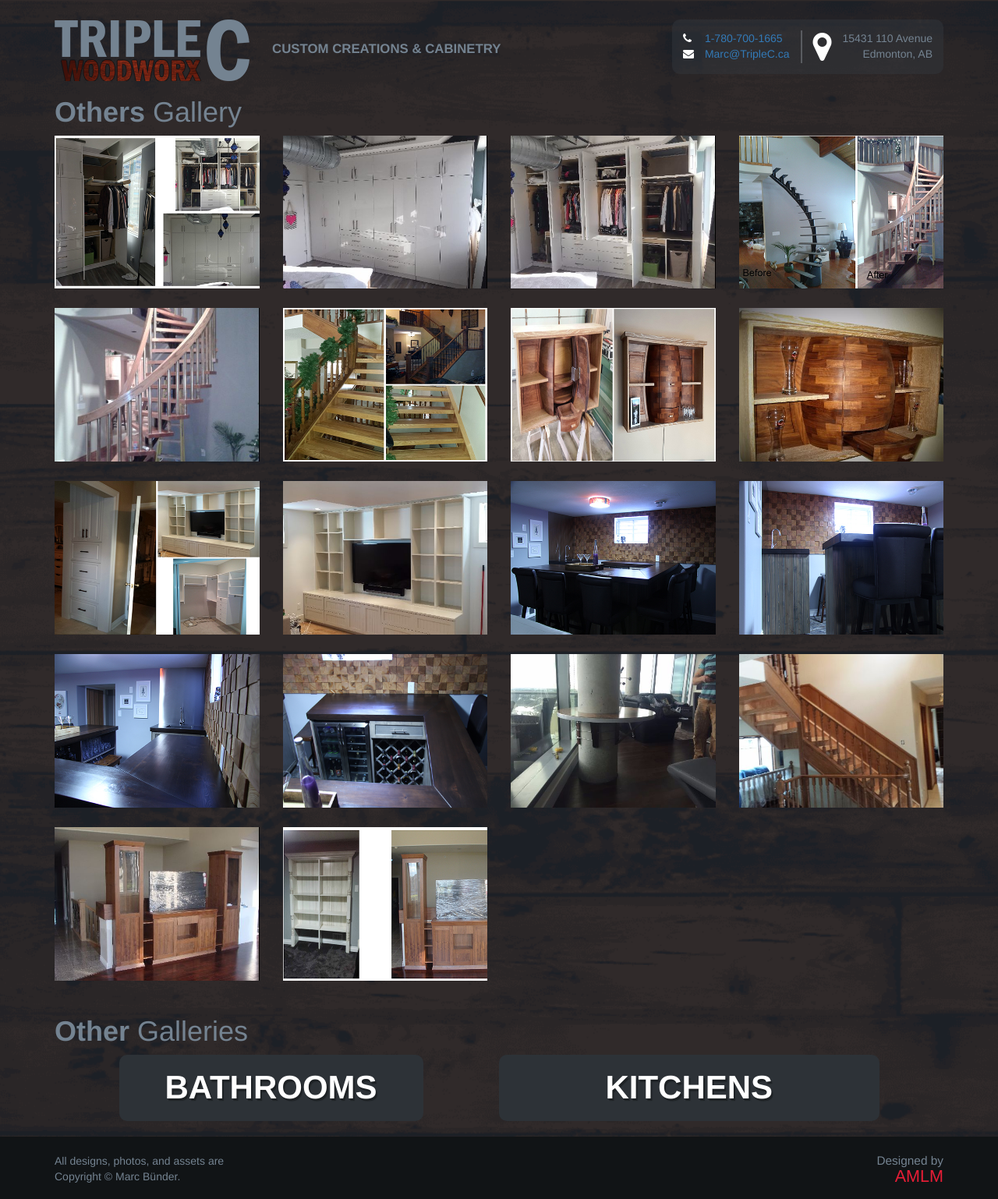
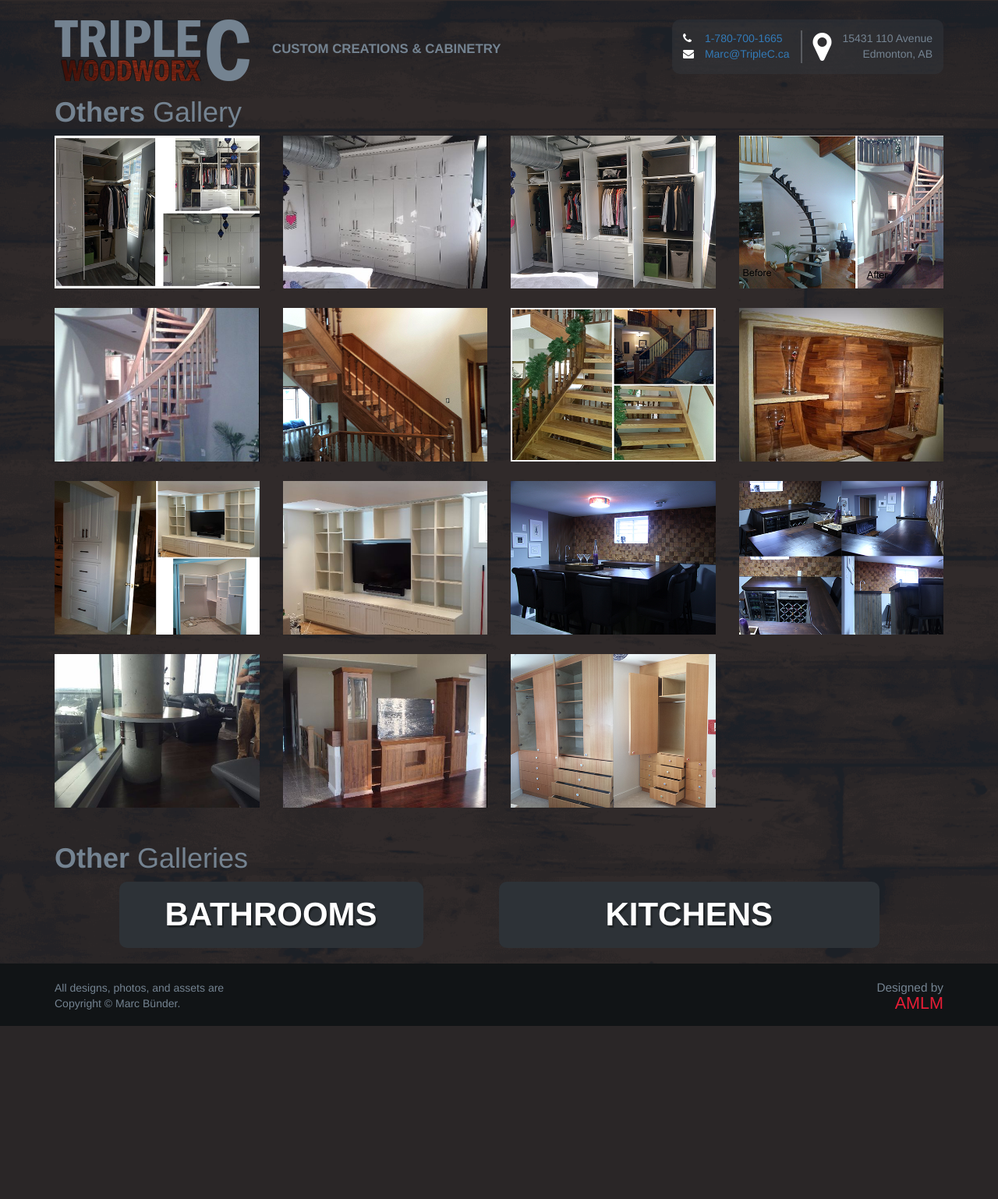
Before and after one commit to LMulvey/triplec-node, a Node server app: page /gallery/others in a window 1280 px wide. Shown: the whole page at 78% size. After the commit the page ends 1316 px from the top, so only its background shows below. Run offline with Node 20, Linux system fonts and the light colour scheme; some libraries are stand-ins or nearby versions.

Commit message:
Cleaned up 'Others' gallery--improved flow, re-cropped multiple photos.

```diff
--- a/server/views/gallery_others.ejs
+++ b/server/views/gallery_others.ejs
@@ -33,13 +33,13 @@
                         </a>
                     </div>
                 <div class="col-lg-3 col-md-4 col-xs-6 thumb">
+                        <a class="chocolat-image" href="/img/other/23.jpg" title="Staircase - Light Walnut">
+                            <img class="img-responsive" src="/img/other/23_thumb.jpg" alt="">
+                        </a>
+                    </div>
+                <div class="col-lg-3 col-md-4 col-xs-6 thumb">
                     <a class="chocolat-image" href="/img/other/4.jpg" title="Other 4">
                         <img class="img-responsive" src="/img/other/4_thumb.jpg" alt="">
-                    </a>
-                </div>
-                <div class="col-lg-3 col-md-4 col-xs-6 thumb">
-                    <a class="chocolat-image" href="/img/other/5.jpg" title="Other 5">
-                        <img class="img-responsive" src="/img/other/5_thumb.jpg" alt="">
                     </a>
                 </div>
                 <div class="col-lg-3 col-md-4 col-xs-6 thumb">
@@ -62,45 +62,26 @@
                         <img class="img-responsive" src="/img/other/7_thumb.jpg" alt="">
                     </a>
                 </div>
-
                 <div class="col-lg-3 col-md-4 col-xs-6 thumb">
-                    <a class="chocolat-image" href="/img/other/8.jpg" title="Basement Bar - Cedar">
-                        <img class="img-responsive" src="/img/other/8_thumb.jpg" alt="">
-                    </a>
-                </div>
-
-                <div class="col-lg-3 col-md-4 col-xs-6 thumb">
-                    <a class="chocolat-image" href="/img/other/9.jpg" title="Basement Bar - Cedar">
-                        <img class="img-responsive" src="/img/other/9_thumb.jpg" alt="">
-                    </a>
-                </div>
-
-                <div class="col-lg-3 col-md-4 col-xs-6 thumb">
-                    <a class="chocolat-image" href="/img/other/10.jpg" title="Basement Bar - Cedar">
-                        <img class="img-responsive" src="/img/other/10_thumb.jpg" alt="">
-                    </a>
-                </div>
+                        <a class="chocolat-image" href="/img/other/26.jpg" title="TV Unit - Clear Finish, Walnut">
+                            <img class="img-responsive" src="/img/other/26_thumb.jpg" alt="">
+                        </a>
+                    </div>
                 <div class="col-lg-3 col-md-4 col-xs-6 thumb">
                     <a class="chocolat-image" href="/img/other/14.jpg" title="Round Table around Concrete Pillar - Walnut">
                         <img class="img-responsive" src="/img/other/14_thumb.jpg" alt="">
                     </a>
                 </div>
                 <div class="col-lg-3 col-md-4 col-xs-6 thumb">
-                    <a class="chocolat-image" href="/img/other/23.jpg" title="Hardwood Wrapped Staircase">
-                        <img class="img-responsive" src="/img/other/23_thumb.jpg" alt="">
-                    </a>
-                </div>
-
-                <div class="col-lg-3 col-md-4 col-xs-6 thumb">
                     <a class="chocolat-image" href="/img/other/25.jpg" title="TV Unit - Clear Finish, Walnut">
                         <img class="img-responsive" src="/img/other/25_thumb.jpg" alt="">
                     </a>
                 </div>
                 <div class="col-lg-3 col-md-4 col-xs-6 thumb">
-                        <a class="chocolat-image" href="/img/other/3.jpg" title="Other 3">
-                            <img class="img-responsive" src="/img/other/3_thumb.jpg" alt="">
+                        <a class="chocolat-image" href="/img/other/27.jpg" title="TV Unit - Clear Finish, Walnut">
+                            <img class="img-responsive" src="/img/other/27_thumb.jpg" alt="">
                         </a>
-                    </div>
+                </div>
         </div>
     </div>
 </div>
```
Also changed, not shown: public/img/other/21.jpg, public/img/other/21_thumb.jpg, public/img/other/23.jpg, public/img/other/23_thumb.jpg, public/img/other/24.jpg, public/img/other/26.jpg (added), public/img/other/26_thumb.jpg (added), public/img/other/27.jpg (added), public/img/other/27_thumb.jpg (added), public/img/other/7_thumb (1).jpg (deleted).
